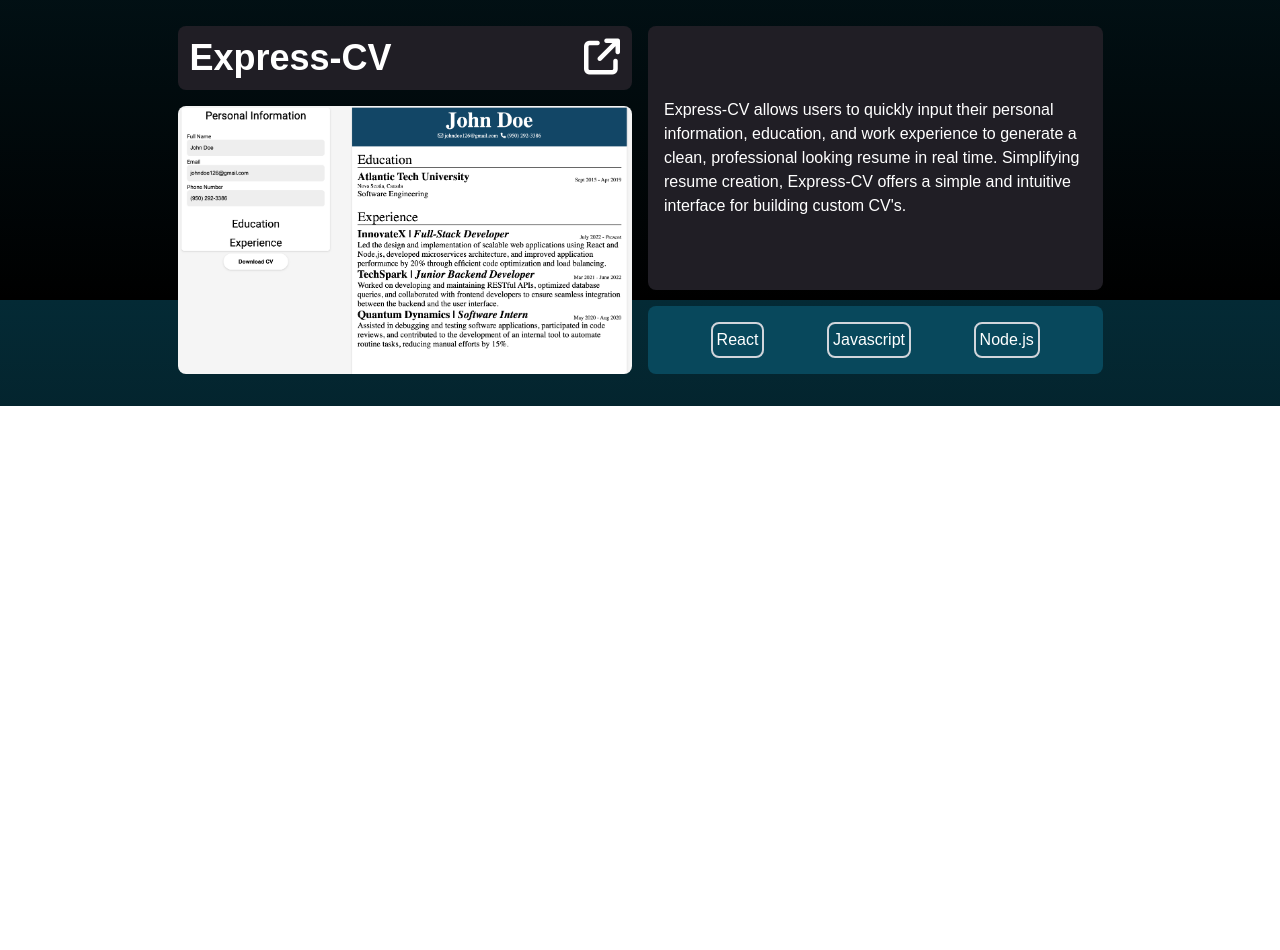
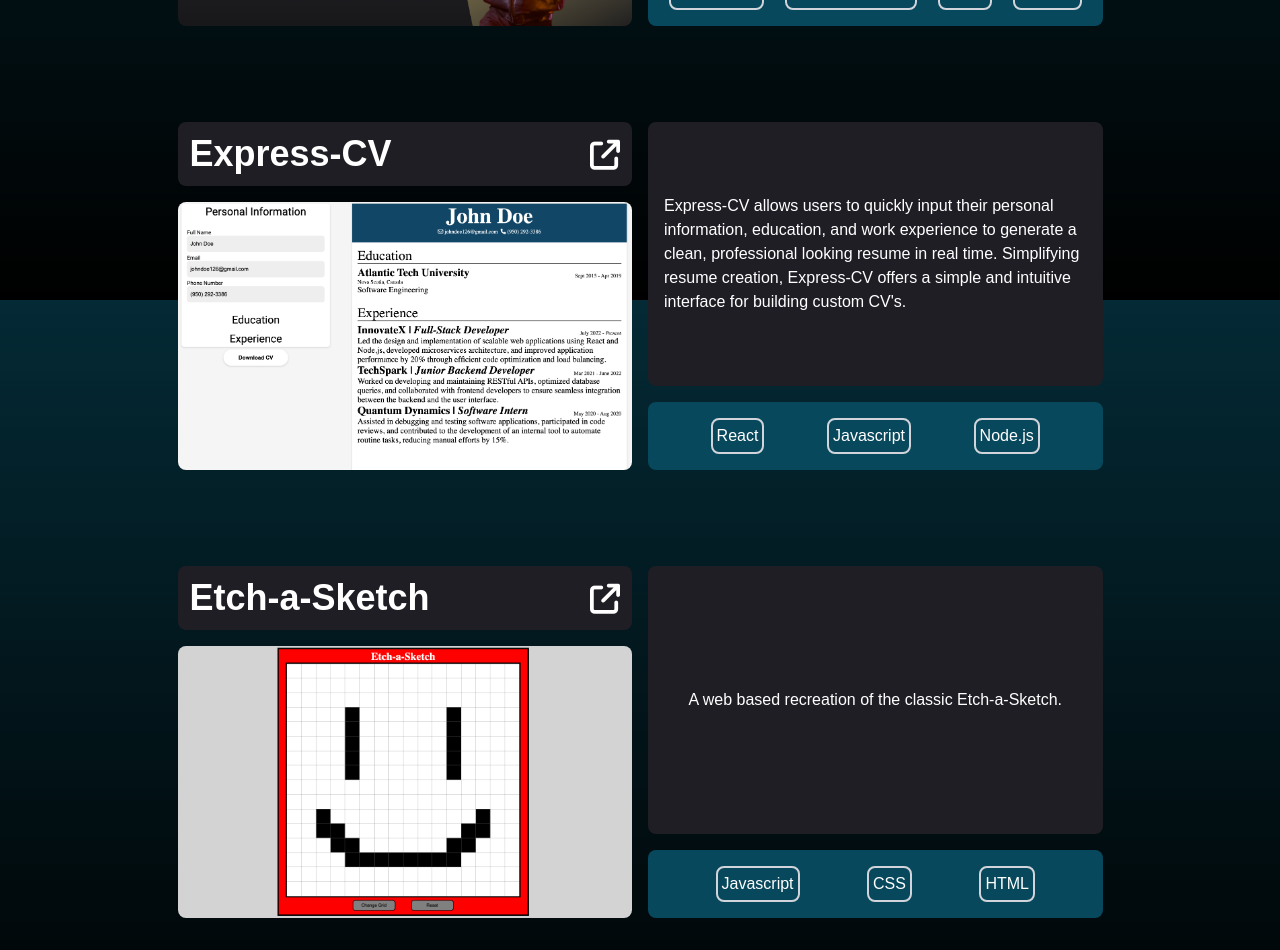
Before and after one commit to NickrodBasiri/Portfolio, a React (Vite) app: page / in a window 1280 px wide. Shown: the part 1300-2250 px from the top of the page. Before the commit the page ends 1706 px from the top, so only its background shows below. Built offline with nearby package versions, Linux system fonts and the light colour scheme.

Commit message:
project card fade in on scroll

```diff
--- a/src/App.jsx
+++ b/src/App.jsx
@@ -9,9 +9,9 @@ function App() {
             <About/>
           </section>
 
-          <section className="flex flex-col justify-start items-center gap-4 pt-8 min-h-screen">
+          <section className="flex flex-col justify-start items-center gap-16 pt-8 min-h-screen">
             <h1 className="mb-8 text-7xl text-white">Projects</h1>
-            <Project
+              <Project
               title="Resume Roast"
               description="Resume dissing the resume in a personalized and playful manner. Drake will lay down some smooth bars and sharp lyrics highlighting the weaknesses in your resume. After listening to the exceptional track by Toronto's very own, the user is then prompted to fix their resume. They are then treated to yet another musical masterpiece by Drake's biggest rival, Kendrick Lamar. This is where the user gains key insights on specific ways to improve their resume."
               image="/resumeroast.png"
@@ -23,6 +23,12 @@ function App() {
               image="/expressCV.png"
               tech={["React", "Javascript", "Node.js"]}
               github={"https://github.com/NickrodBasiri/Express-CV"}/>
+              <Project
+              title="Etch-a-Sketch"
+              image="/etchasketch.png"
+              description="A web based recreation of the classic Etch-a-Sketch."
+              tech={["Javascript", "CSS", "HTML"]}
+              github={"https://github.com/NickrodBasiri/Etch-a-Sketch"}/>
           </section>
         </div>
     </>
--- a/src/components/About.jsx
+++ b/src/components/About.jsx
@@ -13,40 +13,40 @@ import tailwindIcon from '../assets/icons/tailwind.png'
 export default function About() {
     return (
         <>
-            <div id="info-grid" className='grid gap-4 w-[60vw] mt-6 md:mt-0 grid-rows-[3fr_1fr_2fr_3fr_1fr] grid-cols-[3fr_1fr] md:grid-rows-[1fr_1fr_1fr_1fr_1fr] md:grid-cols-[4fr_4fr_1fr]'>
-                <div id="personal" className="grid-box opacity-0 text-center p-4 gap-4 row-start-1 row-end-2 col-start-1 col-end-2 md:row-start-1 md:row-end-4 md:col-start-2 md:col-end-3">
-                    <img id="profile" className='rounded-full object-cover w-32' src={githubPFP}></img>
+            <div id="info-grid" className='gap-4 grid grid-cols-[3fr_1fr] md:grid-cols-[4fr_4fr_1fr] grid-rows-[3fr_1fr_2fr_3fr_1fr] md:grid-rows-[1fr_1fr_1fr_1fr_1fr] mt-6 md:mt-0 w-[60vw]'>
+                <div id="personal" className="gap-4 grid-box col-start-1 md:col-start-2 col-end-2 md:col-end-3 row-start-1 md:row-start-1 row-end-2 md:row-end-4 opacity-0 p-4 text-center">
+                    <img id="profile" className='rounded-full w-32 object-cover' src={githubPFP}></img>
                     <h1>Nickrod Basiri</h1>
                 </div>
-                <div id="info-card" className="grid-box opacity-0 text-center row-start-2 row-end-3 col-start-1 col-span-2 md:row-start-1 md:row-end-2 md:col-start-1 md:col-end-2">
+                <div id="info-card" className="grid-box col-span-2 col-start-1 md:col-start-1 md:col-end-2 row-start-2 md:row-start-1 row-end-3 md:row-end-2 opacity-0 text-center">
                     <p>Full Stack Developer</p>
                 </div>
-                <div id="tech" className="grid-box opacity-0 flex flex-col p-4 text-[2rem] row-start-4 row-end-5 col-start-1 col-span-2 md:row-start-2 md:row-end-5 md:col-start-1 md:col-end-2">
-                    <h1 className='mb-4'>Tech I Use</h1>
-                    <div id="tech-box" className='grid place-items-center grid-cols-3 grid-rows-3 gap-y-[1.5rem]'>
-                        <img className="icon w-10" src={htmlIcon}></img>
-                        <img className="icon w-10" src={cssIcon}></img>
-                        <img className="icon w-10" src={gitIcon}></img>
-                        <img className="icon w-10" src={javascriptIcon}></img>
-                        <img className="icon w-10" src={typescriptIcon}></img>
-                        <img className="icon w-10" src={reactIcon}></img>
-                        <img className="icon w-10" src={javaIcon}></img>
-                        <img className="icon w-10" src={pythonIcon}></img>
-                        <img className="icon w-10" src={tailwindIcon}></img>
+                <div id="tech" className="flex flex-col gap-4 grid-box col-span-2 col-start-1 md:col-start-1 md:col-end-2 row-start-4 md:row-start-2 row-end-5 md:row-end-5 opacity-0 p-4 text-[2rem]">
+                    <h1>Tech I Use</h1>
+                    <div id="tech-box" className='place-items-center gap-y-[1.5rem] grid grid-cols-3 grid-rows-3'>
+                        <img className="w-10 icon" src={htmlIcon}></img>
+                        <img className="w-10 icon" src={cssIcon}></img>
+                        <img className="w-10 icon" src={gitIcon}></img>
+                        <img className="w-10 icon" src={javascriptIcon}></img>
+                        <img className="w-10 icon" src={typescriptIcon}></img>
+                        <img className="w-10 icon" src={reactIcon}></img>
+                        <img className="w-10 icon" src={javaIcon}></img>
+                        <img className="w-10 icon" src={pythonIcon}></img>
+                        <img className="w-10 icon" src={tailwindIcon}></img>
                     </div>
                 </div>
-                <div id="resume" className='grid-box opacity-0 row-start-5 row-end-6 col-start-1 col-span-2 md:row-start-5 md:row-end-6 md:col-start-1 md:col-end-2'>
-                    <button onClick={() => window.open('/resume.pdf', '_blank')} className="resume-button bg-none text-white rounded-lg border-2 border-gray-300 transition-shadow duration-300 ease-in-out shadow-md">
+                <div id="resume" className='grid-box col-span-2 col-start-1 md:col-start-1 md:col-end-2 row-start-5 md:row-start-5 row-end-6 md:row-end-6 opacity-0'>
+                    <button onClick={() => window.open('/resume.pdf', '_blank')} className="bg-white shadow-md rounded-lg font-bold text-gray-600 transition-shadow duration-300 ease-in-out resume-button">
                         Resume
                     </button>
                 </div>
-                <div id="contact" className="grid-box opacity-0 flex flex-col row-start-1 row-end-2 col-start-2 col-end-3 md:row-start-1 md:row-end-4 md:col-start-3 md:col-end-4">
-                    <a href="https://github.com/NickrodBasiri" target="_blank"><i className="contact-icon visited:text-white fa-brands fa-square-github"/></a>
-                    <a href="https://www.linkedin.com/in/nickrodbasiri/" target="_blank"><i className="contact-icon visited:text-white fa-brands fa-linkedin"/></a>
-                    <a href="mailto:basirinickrod@gmail.com"><i className="contact-icon visited:text-white fa-envelope fa-solid"/></a>
+                <div id="contact" className="flex flex-col grid-box col-start-2 md:col-start-3 col-end-3 md:col-end-4 row-start-1 md:row-start-1 row-end-2 md:row-end-4 opacity-0">
+                    <a href="https://github.com/NickrodBasiri" target="_blank"><i className="visited:text-white contact-icon fa-brands fa-square-github"/></a>
+                    <a href="https://www.linkedin.com/in/nickrodbasiri/" target="_blank"><i className="visited:text-white contact-icon fa-brands fa-linkedin"/></a>
+                    <a href="mailto:basirinickrod@gmail.com"><i className="visited:text-white contact-icon fa-envelope fa-solid"/></a>
                 </div>
-                <div id="about" className="grid-box opacity-0 p-4 text-[1.1rem] row-start-3 row-end-4 col-start-1 col-span-2 md:row-start-4 md:row-end-6 md:col-start-2 md:col-span-2">
-                    Hi! I'm Nickrod Basiri, a second-year Software Engineering student at York University. I'm passionate about continuous learning and using technology to tackle real-world problems, always striving to make a positive impact.
+                <div id="about" className="grid-box col-span-2 md:col-span-2 col-start-1 md:col-start-2 row-start-3 md:row-start-4 row-end-4 md:row-end-6 opacity-0 p-4 text-[1.1rem]">
+                    Hi! I&apos;m Nickrod Basiri, a second-year Software Engineering student at York University. I&apos;m passionate about continuous learning and using technology to tackle real-world problems, always striving to make a positive impact.
                 </div>
             </div>
         </>
--- a/src/components/Project.jsx
+++ b/src/components/Project.jsx
@@ -1,23 +1,69 @@
 import '../styles/project.css'
+import { useEffect, useRef } from 'react';
 
-export default function Project({ title, image, description, tech, github}) {
+export default function Project({ title, image, description, tech, github }) {
+    const cardRef = useRef(null);
+
+    useEffect(() => {
+        const observer = new IntersectionObserver(
+            (cards) => {
+                cards.forEach((card) => {
+                    if (card.isIntersecting) {
+                        card.target.classList.add('visible');
+                    }
+                });
+            },
+            { threshold: 0.2 }
+        );
+
+        const currentCard = cardRef.current;
+        if (currentCard) {
+            observer.observe(currentCard);
+        }
+
+        return () => {
+            if (currentCard) {
+                observer.unobserve(currentCard);
+            }
+        };
+    }, []);
+
     return (
         <>
-        <div id="project-card" className='grid lg:grid-cols-2 lg:grid-rows-[auto_1fr_auto] gap-4 pb-8'>
-            <div id="project-title" class="project-box flex justify-between text-4xl p-3 lg:col-start-1 lg:row-start-1">
-                <h1 className='font-bold'>{title}</h1>
-                <a href={github} target="_blank"><i class="fa-solid fa-arrow-up-right-from-square"/></a>
+            <div
+                id="project-card"
+                ref={cardRef} // Attach ref to the project card
+                className="gap-4 grid lg:grid-cols-2 lg:grid-rows-[auto_1fr_auto] opacity-0 pb-8 transform transition-opacity translate-y-5 duration-700"
+            >
+                <div id="project-title" className="flex justify-between lg:col-start-1 lg:row-start-1 p-3 text-4xl project-box">
+                    <h1 className="font-bold">{title}</h1>
+                    <a href={github} target="_blank" rel="noopener noreferrer">
+                        <i className="fa-arrow-up-right-from-square text-3xl fa-solid" />
+                    </a>
+                </div>
+                <img
+                    id="project-image"
+                    src={image}
+                    alt={`${title} screenshot`}
+                    className="lg:col-start-1 lg:row-span-2 lg:row-start-2 rounded-lg"
+                />
+                <div
+                    id="project-description"
+                    className="flex justify-center items-center lg:col-start-2 lg:row-span-2 lg:row-start-1 p-4 project-box"
+                >
+                    {description}
+                </div>
+                <div
+                    id="project-tech"
+                    className="flex flex-row flex-wrap justify-evenly gap-4 lg:col-start-2 lg:row-start-3 p-4 project-box"
+                >
+                    {tech.map((item, index) => (
+                        <div key={index} id="tech-name" className="border-2 border-gray-300 rounded-lg text-white">
+                            <p className="p-1">{item}</p>
+                        </div>
+                    ))}
+                </div>
             </div>
-            <img id="project-image" src={image} className='rounded-lg lg:row-start-2 lg:row-span-2 lg:col-start-1'/>
-            <div id="project-description" className='project-box flex justify-center items-center p-4 lg:row-start-1 lg:row-span-2 lg:col-start-2'>{description}</div>
-            <div id="project-tech" className='project-box p-4 flex flex-row flex-wrap gap-4 justify-evenly lg:row-start-3 lg:col-start-2'>
-                {tech.map((tech) => (
-                    <div id="tech-name"className='text-white rounded-lg border-2 border-gray-300'>
-                        <p className='p-1'>{tech}</p>
-                    </div>
-                ))}
-            </div>
-        </div>
         </>
-    )
+    );
 }
--- a/src/styles/about.css
+++ b/src/styles/about.css
@@ -30,11 +30,11 @@
     justify-content: space-evenly;
 }
 
-.contact-icon {
+.contact-icon, .fa-arrow-up-right-from-square {
     transition: text-shadow 0.3s ease-in-out;
 }
 
-.contact-icon:hover {
+.contact-icon:hover, .fa-arrow-up-right-from-square:hover {
     text-shadow: 0 0 10px rgba(0, 150, 255, 0.8), 0 0 20px rgba(0, 150, 255, 0.6);
 }
 
--- a/src/styles/project.css
+++ b/src/styles/project.css
@@ -6,6 +6,11 @@
 
 #project-tech {
     background-color: rgb(8, 72, 92);
+}
+
+#project-card.visible {
+    opacity: 1;
+    transform: translateY(0);
 }
 
 @media (min-width: 1301px) {
```
Also changed, not shown: public/etchasketch.png (added).
